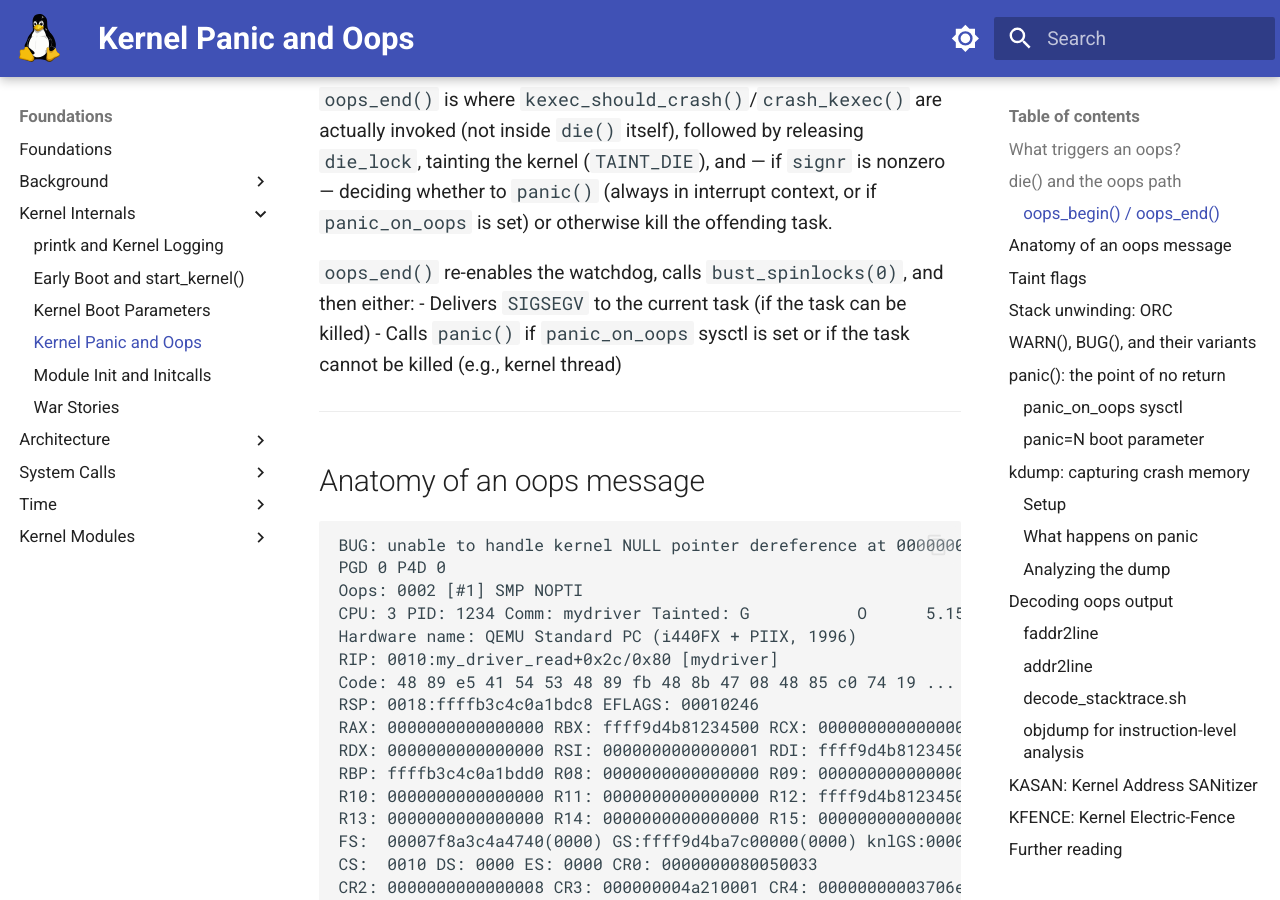
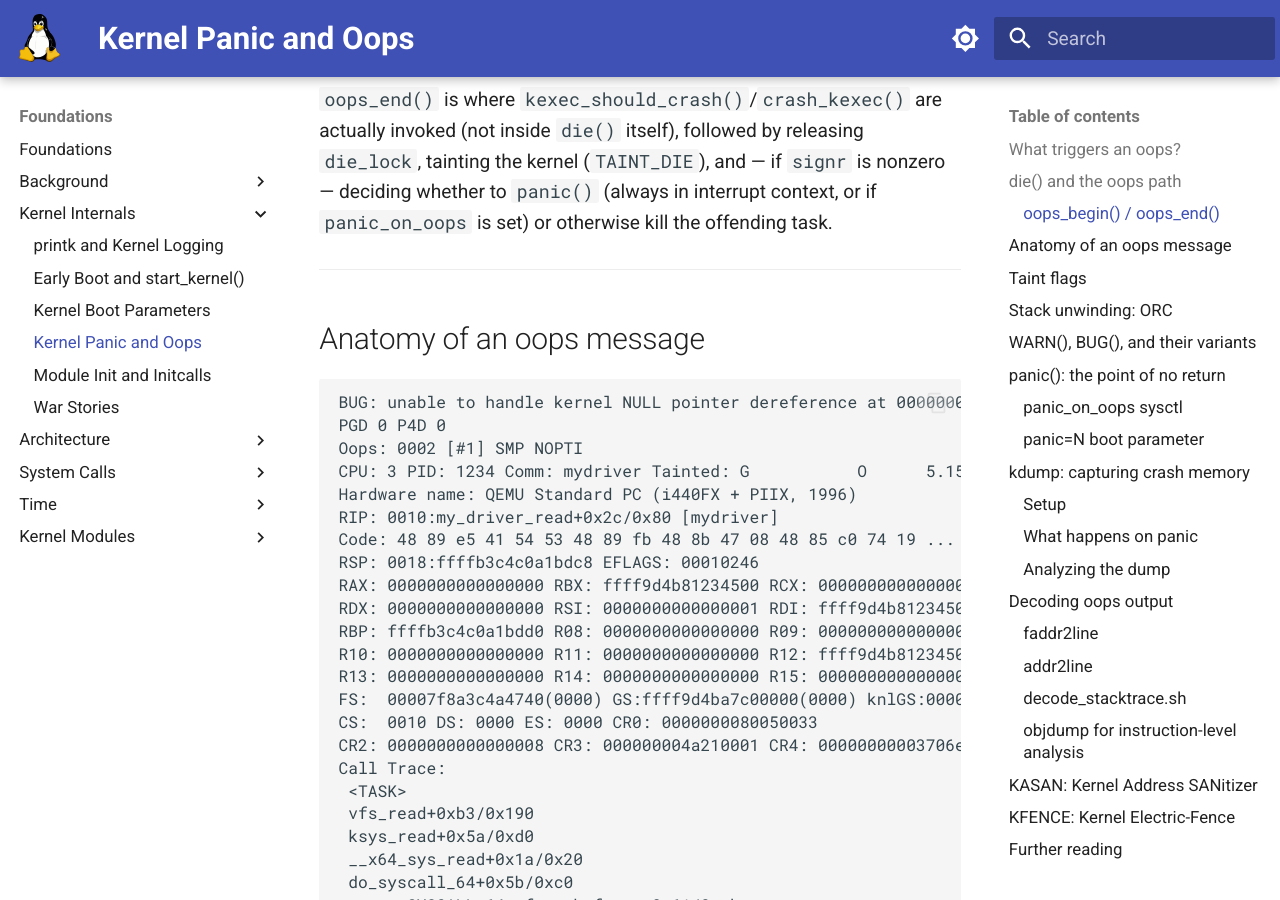
Before and after one commit to laveeshb/linux-kernel-internals, an MkDocs documentation site: the page built from docs/kernel/panic-oops.md, in a window 1280 px wide and 900 px high, scrolled down 1692 px. Built offline with MkDocs 1.6.1 and Material for MkDocs 9.7.7, drawn with Linux system fonts in a browser that asks for light colours.

Commit message:
Fix round-3 review findings on kernel citation backfill
- panic-oops.md: removed a leftover paragraph that re-described
  oops_end() as "re-enabling the watchdog" - directly contradicted
  the round-2 fix two paragraphs above it (which already correctly
  states neither oops function touches a watchdog) and was now purely
  redundant with the corrected description
- war-stories.md: Case 1's initcall level was off by one - core_initcall
  is level 1, not level 2 (contradicted both the case's own earlier
  text and this PR's own new citation two sections later)
- war-stories.md: the KASAN Related-pages link claimed to cover
  CONFIG_KASAN_VMALLOC, which docs/mm/kasan.md never mentions as a
  config option - reworded to point at the docs.kernel.org External
  reference (which does cover it) for that specific distinction

```diff
--- a/docs/kernel/panic-oops.md
+++ b/docs/kernel/panic-oops.md
@@ -39,10 +39,6 @@ void die(const char *str, struct pt_regs *regs, long err)
 `oops_begin()` takes a raw spinlock (`die_lock`) to serialize concurrent oopses across CPUs — nested oopses on the *same* CPU (tracked via `die_owner`/`die_nest_count`) are allowed through rather than deadlocking — then calls `console_verbose()` and `bust_spinlocks(1)` to flush any spinning console writers. It returns the saved interrupt flags so `oops_end()` can restore them. Neither function touches any watchdog, and there is no `oops_count` sysctl.
 
 `oops_end()` is where `kexec_should_crash()`/`crash_kexec()` are actually invoked (not inside `die()` itself), followed by releasing `die_lock`, tainting the kernel (`TAINT_DIE`), and — if `signr` is nonzero — deciding whether to `panic()` (always in interrupt context, or if `panic_on_oops` is set) or otherwise kill the offending task.
-
-`oops_end()` re-enables the watchdog, calls `bust_spinlocks(0)`, and then either:
-- Delivers `SIGSEGV` to the current task (if the task can be killed)
-- Calls `panic()` if `panic_on_oops` sysctl is set or if the task cannot be killed (e.g., kernel thread)
 
 ---
 
```
Also changed, not shown: docs/kernel/war-stories.md (+2 -2 lines).
